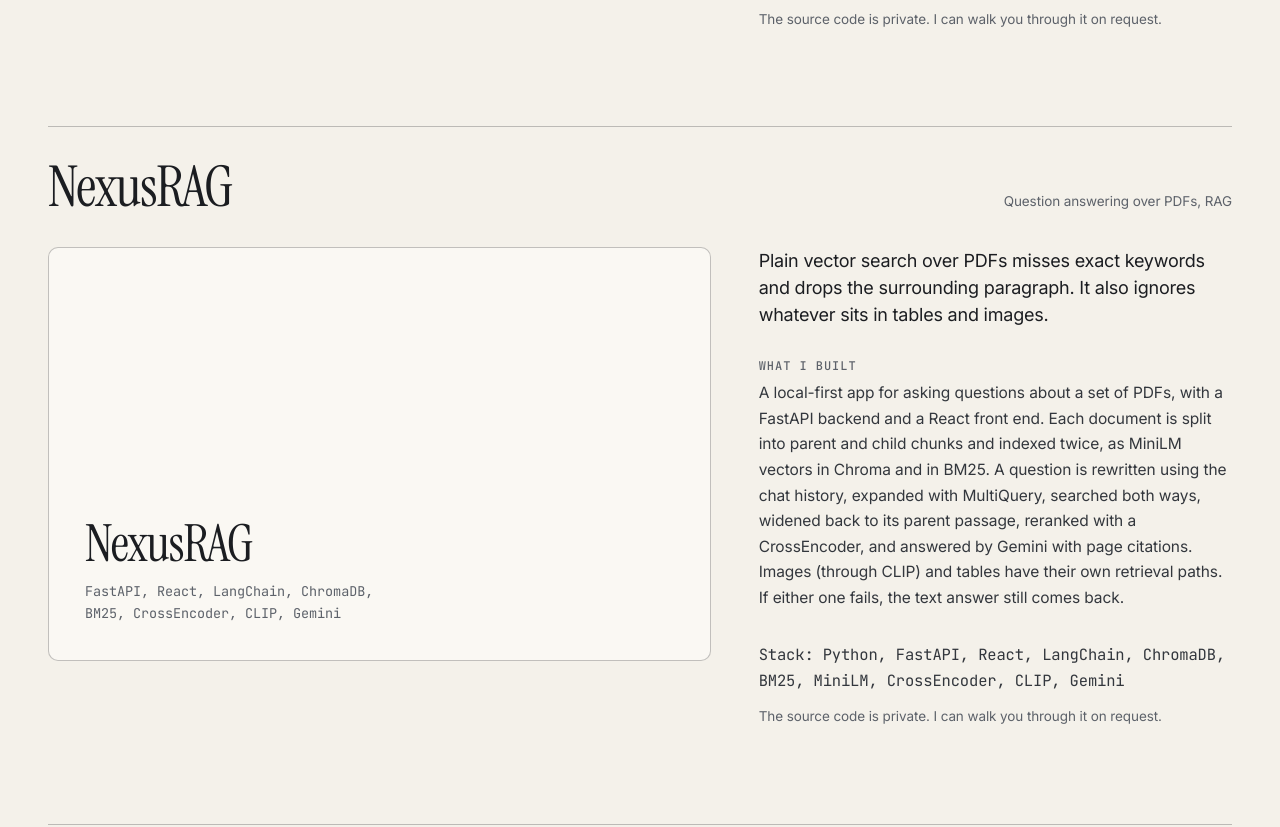
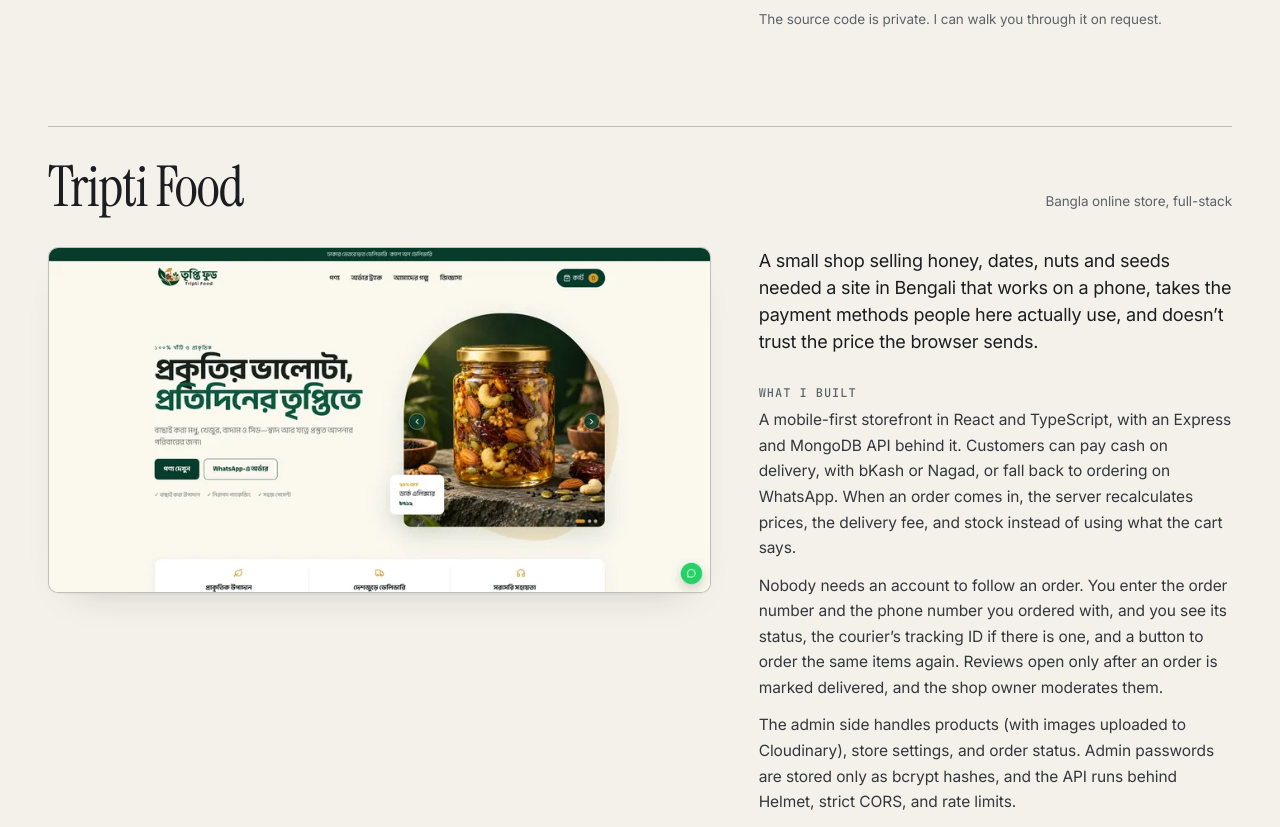
Before and after one commit to thowfique041/Portfolio, a plain HTML site: page index.html in a window 1280 px wide. Shown: the part 4760-5587 px from the top of the page. Drawn offline with Linux system fonts and the light colour scheme.

Commit message:
Remove NexusRAG case study

```diff
--- a/index.html
+++ b/index.html
@@ -299,12 +299,12 @@
             <h2 id="projects-title">Projects</h2>
           </header>
           <div class="section-body">
-            <p class="lead reveal">Three projects written up properly, and a list of the rest.</p>
+            <p class="lead reveal">Two projects written up properly, and a list of the rest.</p>
             <div class="filter-row reveal">
               <div class="project-filter" role="group" aria-label="Filter projects">
-                <button type="button" class="filter-tab" data-filter="all" aria-pressed="true">All <sup>8</sup></button>
-                <button type="button" class="filter-tab" data-filter="fullstack" aria-pressed="false">Full-stack <sup>6</sup></button>
-                <button type="button" class="filter-tab" data-filter="ai" aria-pressed="false">AI / ML <sup>4</sup></button>
+                <button type="button" class="filter-tab" data-filter="all" aria-pressed="true">All <sup>7</sup></button>
+                <button type="button" class="filter-tab" data-filter="fullstack" aria-pressed="false">Full-stack <sup>5</sup></button>
+                <button type="button" class="filter-tab" data-filter="ai" aria-pressed="false">AI / ML <sup>3</sup></button>
               </div>
               <a class="link-arrow" href="https://github.com/thowfique041?tab=repositories" target="_blank"
                 rel="noopener noreferrer">All repositories <span aria-hidden="true">↗</span></a>
@@ -341,42 +341,6 @@
                    3. What I’d do differently: one thing I would change if I started again. -->
               <p class="stack">Stack: React 19, TypeScript, Redux Toolkit and RTK Query, Tailwind CSS, Express 5, MongoDB,
                 JWT, server-sent events, Leaflet, Gemini</p>
-              <p class="source-note">The source code is private. I can walk you through it on request.</p>
-            </div>
-          </article>
-
-          <!-- ===== Case study: NexusRAG ===== -->
-          <article class="case reveal" data-category="ai fullstack">
-            <header class="case-head">
-              <h3>NexusRAG</h3>
-              <p class="case-type">Question answering over PDFs, RAG</p>
-            </header>
-            <figure class="case-media">
-              <!-- TODO: screenshot assets/screenshots/nexusrag.png
-                   When it exists, replace the .plain-card below with:
-                   <img class="shot" src="assets/screenshots/nexusrag.png" width="1600" height="1000" loading="lazy"
-                        decoding="async" alt="(describe what the screenshot shows)"> -->
-              <div class="plain-card">
-                <p class="plain-card-name">NexusRAG</p>
-                <p class="plain-card-stack">FastAPI, React, LangChain, ChromaDB, BM25, CrossEncoder, CLIP, Gemini</p>
-              </div>
-            </figure>
-            <div class="case-body">
-              <p class="case-why">Plain vector search over PDFs misses exact keywords and drops the surrounding
-                paragraph. It also ignores whatever sits in tables and images.</p>
-              <h4>What I built</h4>
-              <p>A local-first app for asking questions about a set of PDFs, with a FastAPI backend and a React front
-                end. Each document is split into parent and child chunks and indexed twice, as MiniLM vectors in Chroma
-                and in BM25. A question is rewritten using the chat history, expanded with MultiQuery, searched both
-                ways, widened back to its parent passage, reranked with a CrossEncoder, and answered by Gemini with page
-                citations. Images (through CLIP) and tables have their own retrieval paths. If either one fails, the
-                text answer still comes back.</p>
-              <!-- TODO (NexusRAG): add these three sections when ready, each as <h4>…</h4><p>…</p>
-                   1. A technical challenge: one real problem I hit.
-                   2. How I solved it: what I tried and what finally worked.
-                   3. What I’d do differently: one thing I would change if I started again. -->
-              <p class="stack">Stack: Python, FastAPI, React, LangChain, ChromaDB, BM25, MiniLM, CrossEncoder, CLIP,
-                Gemini</p>
               <p class="source-note">The source code is private. I can walk you through it on request.</p>
             </div>
           </article>
--- a/style.css
+++ b/style.css
@@ -1621,29 +1621,6 @@ html.reveal-ready .reveal.is-visible {
 }
 
 
-/* neutral stand-in until a real screenshot is added */
-.plain-card {
-  aspect-ratio: 16 / 10;
-  background: var(--surface);
-  border: 1px solid var(--line-strong);
-  border-radius: var(--radius-lg);
-  display: flex;
-  flex-direction: column;
-  justify-content: flex-end;
-  padding: clamp(20px, 3vw, 36px);
-}
-
-.plain-card-name {
-  font: 400 clamp(34px, 4vw, 56px)/1 var(--serif);
-  letter-spacing: -.02em;
-}
-
-.plain-card-stack {
-  color: var(--muted);
-  font: 400 var(--fs-sm)/1.6 var(--mono);
-  margin-top: var(--s-3);
-  max-width: 40ch;
-}
 
 .case-body p + p {
   margin-top: var(--s-3);
```
Also changed, not shown: 1 other file.
